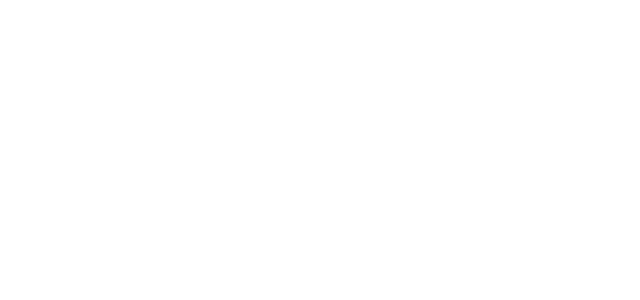
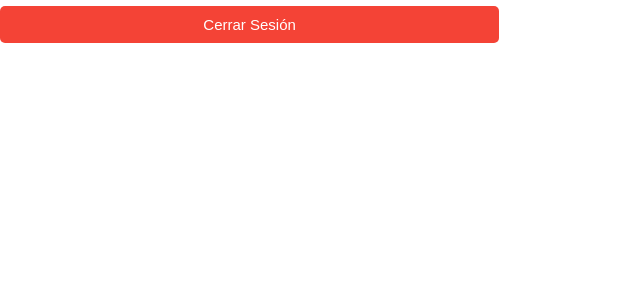
Before and after one commit to Itzelll/front-abarrotes, a React (Create React App) app: page /cerrarSesion in a window 1280 px wide. Before the commit this address had no page. Shown: the top 300 px of the page, without its empty margins (0-640 px from the left). Built offline with nearby package versions, Linux system fonts and the light colour scheme.

Commit message:
Create component logout

```diff
--- a/src/App.js
+++ b/src/App.js
@@ -23,6 +23,7 @@ import InformeReportes from './componentes/pantallasGerente/informeReportes';
 import DetalleReporte from './componentes/pantallasGerente/detalleReporte';
 import CrearReporteSemanal from './componentes/pantallasGerente/crearReporteSemanal';
 import CrearReporteMensual from './componentes/pantallasGerente/crearReporteMensual';
+import CerrarSesion from './componentes/pantallasGerente/cerrarSesion';
 
 function App() {
   return (
@@ -53,6 +54,7 @@ function App() {
         <Route path="/detalleReporte/:id" element={<DetalleReporte />} ></Route>
         <Route path="/crearReporteSemanal" element={<CrearReporteSemanal />} />
         <Route path="/crearReporteMensual" element={<CrearReporteMensual />} />
+        <Route path="/cerrarSesion" element={<CerrarSesion />} />
       </Routes>
     </Router>
     </div>
--- a/src/componentes/MenuHamburguesa.js
+++ b/src/componentes/MenuHamburguesa.js
@@ -1,6 +1,7 @@
 import React, { useState } from 'react';
 import { Link } from 'react-router-dom';
 import './MenuHamburguesa.css';
+import CerrarSesion from './pantallasGerente/cerrarSesion';
 
 const MenuHamburguesa = ({ items, activeIndex, onItemClick }) => {
     const [menuOpen, setMenuOpen] = useState(false);
@@ -47,6 +48,10 @@ const MenuHamburguesa = ({ items, activeIndex, onItemClick }) => {
                     <Link to='/marcas' className='no-underline'><li className='opc'>Listado marcas</li></Link>
                     <Link to='/categoria' className='no-underline'><li className='opc'>Categoria</li></Link>
                     <Link to='/unidadMedida' className='no-underline'><li className='opc'>Unidad medida</li></Link>
+
+                    <li className='opc'><CerrarSesion /></li>
+
+
                 </ul>
             </div>
         </div>
--- /dev/null
+++ b/src/componentes/pantallasGerente/cerrarSesion.css
@@ -0,0 +1,4 @@
+.btn-logout {
+    background-color: #f44336;
+    color: #fff;
+  }
--- /dev/null
+++ b/src/componentes/pantallasGerente/cerrarSesion.js
@@ -0,0 +1,33 @@
+import React from 'react';
+import { useNavigate } from 'react-router-dom';
+import './cerrarSesion.css';
+
+const CerrarSesion = () => {
+  const navigate = useNavigate();
+
+  const handleLogout = () => {
+    // Mostrar un mensaje de confirmación antes de cerrar sesión
+    const confirmLogout = window.confirm("¿Estás seguro de que deseas cerrar sesión?");
+
+    if (confirmLogout) {
+      // Limpiar la información de inicio de sesión almacenada en localStorage
+      localStorage.removeItem('nombreEmpleado');
+      localStorage.removeItem('idEmpleado');
+      localStorage.removeItem('userRole');
+
+      // Redirigir a la página de inicio de sesión
+      navigate('/');
+    }
+    // Si el usuario cancela, no hace nada
+  };
+
+  return (
+    <div>
+      <button className="btn-crud btn-logout" type="button" onClick={handleLogout}>
+        Cerrar Sesión
+      </button>
+    </div>
+  );
+};
+
+export default CerrarSesion;
```
